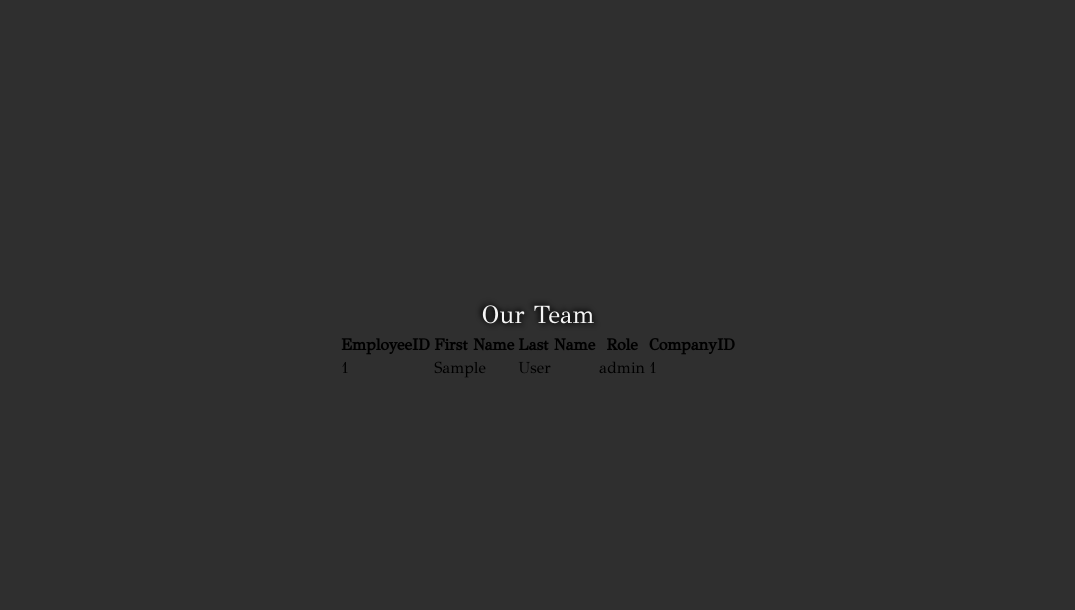
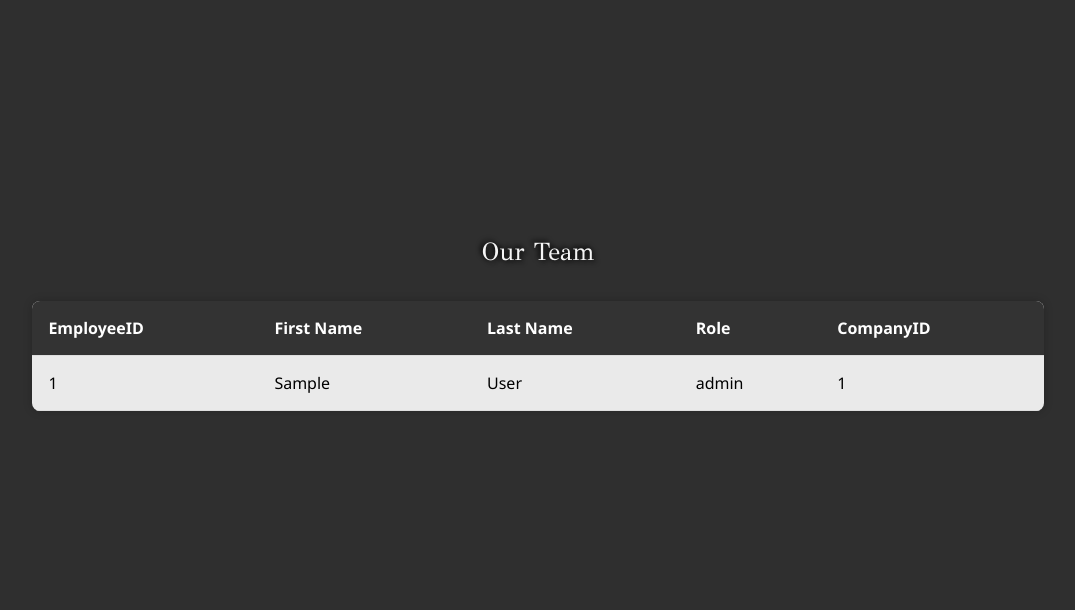
Before and after one commit to EthanRH11/DataBaseDesign, a Flask app: page /employee in a window 1280 px wide. Shown: the part 947-1557 px from the top of the page, without its empty margins (102-1177 px from the left). Run offline with Flask 3, Linux system fonts and the light colour scheme; tables that the repository leaves empty or names only in its code hold one stand-in row (values such as "Sample post").

Commit message:
Update style.css for table in employee page

```diff
--- a/static/style.css
+++ b/static/style.css
@@ -315,3 +315,32 @@
     color: red;
     font-weight: bold;
 }
+
+/* Employee table style */
+.employee-table {
+    width: 80%;
+    margin: 2rem auto;
+    border-collapse: collapse;
+    background-color: rgba(255, 255, 255, 0.9); /* light glass effect */
+    box-shadow: 0 0 10px rgba(0, 0, 0, 0.2);
+    font-family: 'Segoe UI', sans-serif;
+    border-radius: 8px;
+    overflow: hidden;
+}
+
+.employee-table thead {
+    background-color: #333;
+    color: #fff;
+}
+
+.employee-table th,
+.employee-table td {
+    padding: 1rem;
+    text-align: left;
+    border-bottom: 1px solid #ddd;
+}
+
+.employee-table tr:hover {
+    background-color: rgba(0, 0, 0, 0.05);
+    transition: background-color 0.3s ease;
+}
```
